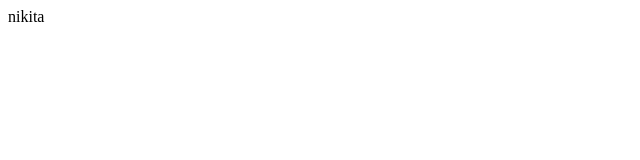
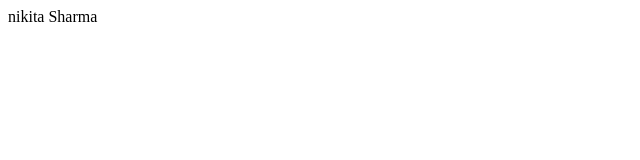
Before and after one commit to nikitasharmans0001-max/AIML, a plain HTML site: page sudik.html in a window 1280 px wide. Shown: the full height of the page, 0-640 px from the left. Drawn offline with Linux system fonts and the light colour scheme.

```diff
--- a/sudik.html
+++ b/sudik.html
@@ -6,6 +6,6 @@
     <title>Document</title>
 </head>
 <body>
-    nikita
+    nikita Sharma
 </body>
 </html>
```
Also changed, not shown: file.html (added).
